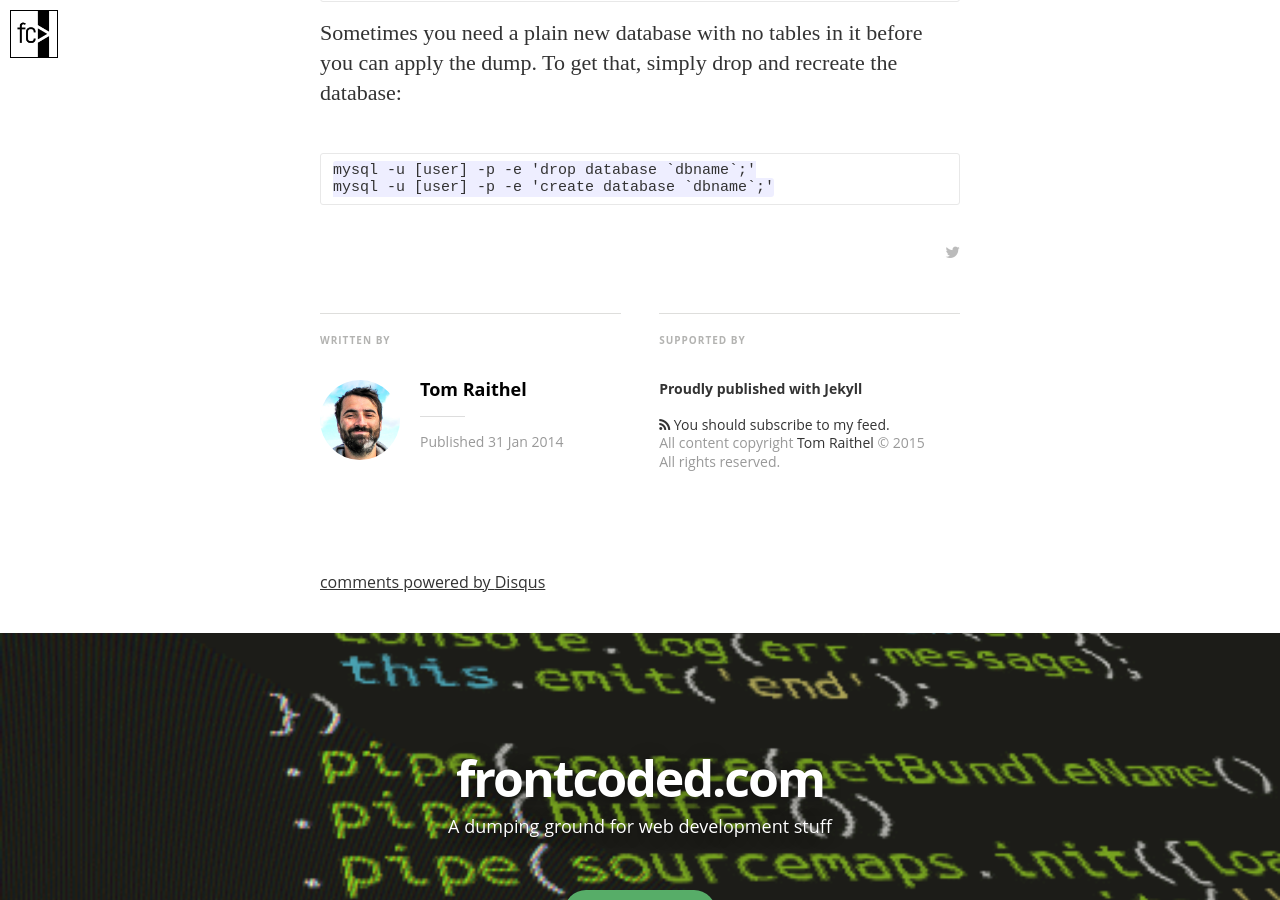
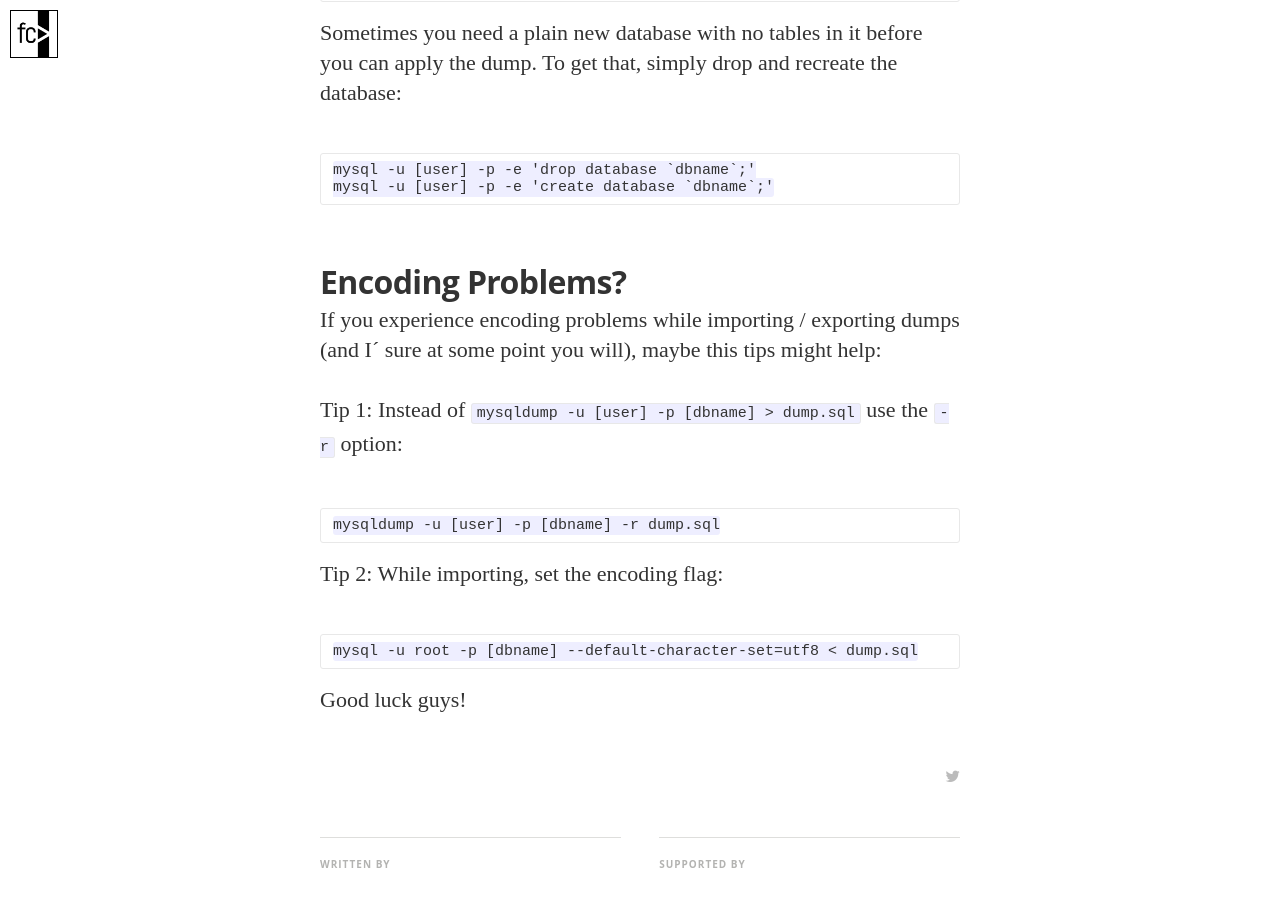
Before and after one commit to tomraithel/frontcoded, a Jekyll site: the page built from _posts/2014-01-31-create-and-apply-mysql-dumps.md, in a window 1280 px wide and 900 px high, scrolled down 2600 px. Built offline with Jekyll 4.4.1, drawn with Linux system fonts in a browser that asks for light colours; nearby versions of some CDN libraries; some web fonts are replaced; Markdown is read by kramdown in place of the engine named in the settings; comment, search, counter and statistics services are not loaded.

Commit message:
[CHANGE] Added encoding tips for sql import / export

```diff
--- a/_posts/2014-01-31-create-and-apply-mysql-dumps.md
+++ b/_posts/2014-01-31-create-and-apply-mysql-dumps.md
@@ -75,3 +75,20 @@ Sometimes you need a plain new database with no tables in it before you can appl
 
     mysql -u [user] -p -e 'drop database `dbname`;'
     mysql -u [user] -p -e 'create database `dbname`;'
+
+
+Encoding Problems?
+------------------
+
+If you experience encoding problems while importing / exporting dumps (and I´ sure at some point you will),
+maybe this tips might help:
+
+Tip 1: Instead of `mysqldump -u [user] -p [dbname] > dump.sql` use the `-r` option:
+
+	mysqldump -u [user] -p [dbname] -r dump.sql
+
+Tip 2: While importing, set the encoding flag:
+
+	mysql -u root -p [dbname] --default-character-set=utf8 < dump.sql
+
+Good luck guys!
```
